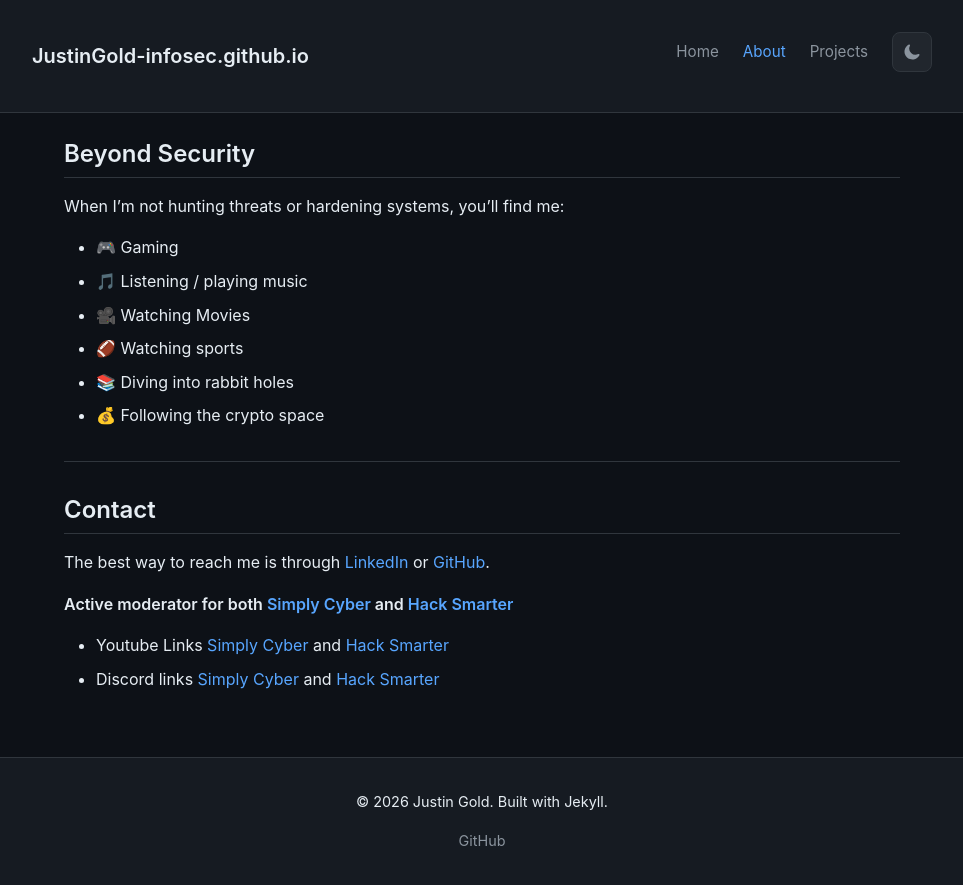
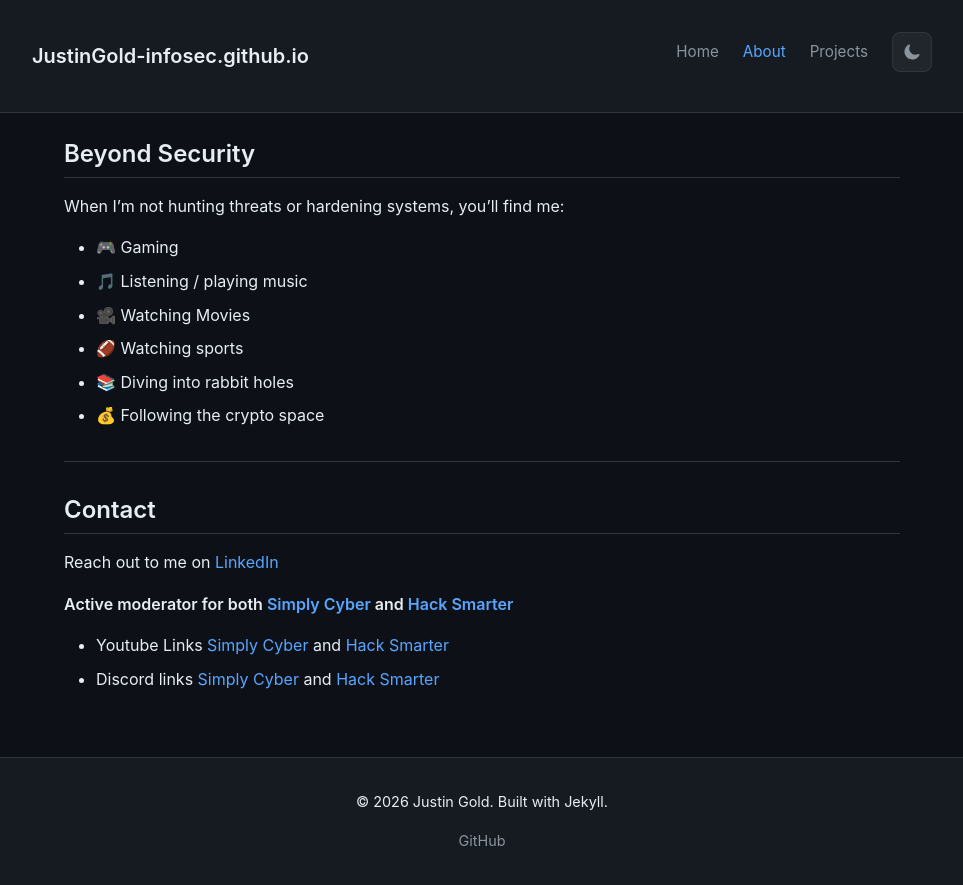
Before and after one commit to JustinGold-infosec/JustinGold-infosec.github.io, a Jekyll site: the page built from about.md, in a window 1280 px wide and 900 px high, scrolled down 787 px. Shown: the top 885 px of the window, without its empty margins (158-1121 px from the left). Built offline with Jekyll 4.4.1, drawn with Linux system fonts in a browser that asks for light colours.

Commit message:
Clean up about.md and update contact details

```diff
--- a/about.md
+++ b/about.md
@@ -20,11 +20,6 @@ Cybersecurity Professional with a passion for securing the future, and obsession
 - Data Anyltics - The Learning Resourses Network (LERN) 4.8 CEUs
 - Power BI - The Learning Resourses Network (LERN) 9.6 CEUs
 - Network Threat Analysis - Cybersecurity Defense Initiative (CDI) 2.4 CEUs
-<!-- List your certs here, for example: -->
-<!-- - CISSP -->
-<!-- - CEH -->
-<!-- - Security+ -->
-<!-- - OSCP -->
 
 ## Beyond Security
 
@@ -40,8 +35,7 @@ When I'm not hunting threats or hardening systems, you'll find me:
 
 ## Contact
 
-The best way to reach me is through [LinkedIn](https://www.linkedin.com/in/justinit/) or [GitHub](https://github.com/JustinGold-infosec).
-
+Reach out to me on [LinkedIn](https://www.linkedin.com/in/justinit/)
 
 **Active moderator for both [Simply Cyber](https://www.simplycyber.io/) and [Hack Smarter](https://www.hacksmarter.org/catalog)**
 - Youtube Links [Simply Cyber](https://www.youtube.com/@SimplyCyber) and [Hack Smarter](https://www.youtube.com/@TylerRamsbey)
```
